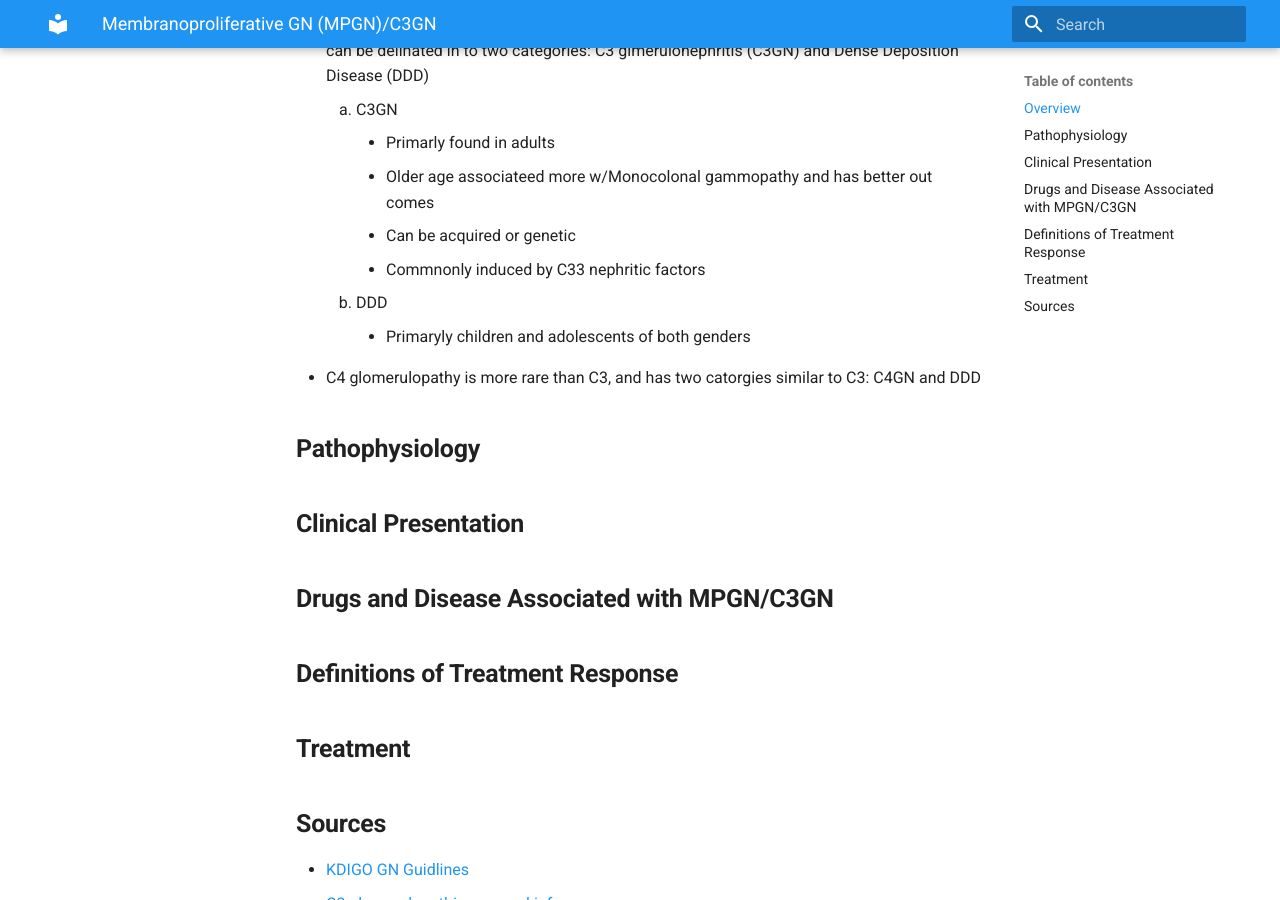
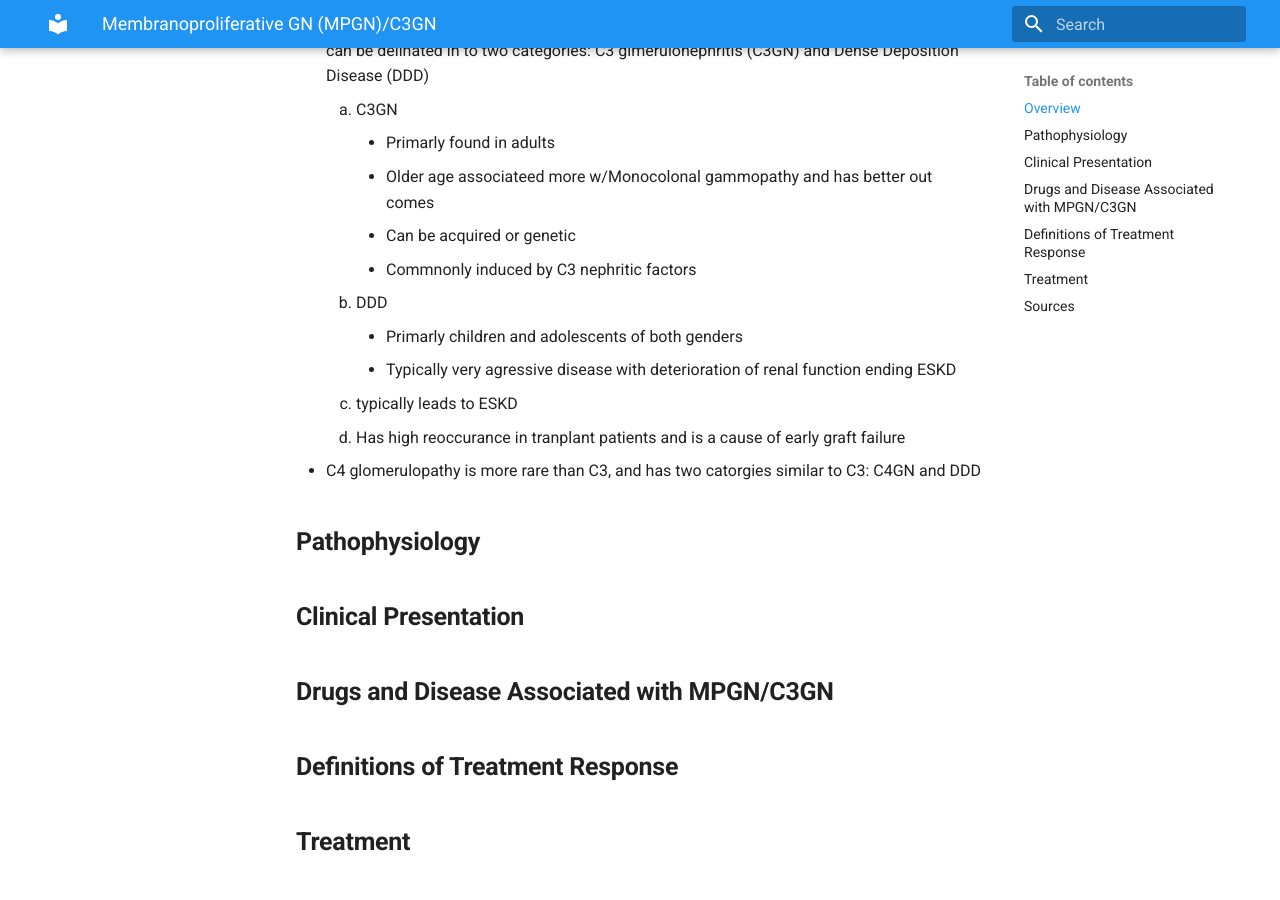
Before and after one commit to TTUNEPH2025/GN, an MkDocs documentation site: the page built from docs/MPGN-C3GN.md, in a window 1280 px wide and 900 px high, scrolled down 537 px. Built offline with MkDocs 1.6.1 and Material for MkDocs 9.7.7, drawn with Linux system fonts in a browser that asks for light colours.

Commit message:
Update MPGN-C3GN.md

```diff
--- a/docs/MPGN-C3GN.md
+++ b/docs/MPGN-C3GN.md
@@ -10,9 +10,12 @@
         - Primarly found in adults
         - Older age associateed more w/Monocolonal gammopathy and has better out comes
         - Can be acquired or genetic
-        - Commnonly induced by C33 nephritic factors
+        - Commnonly induced by C3 nephritic factors
     2. DDD
-        - Primaryly children and adolescents of both genders
+        - Primarly children and adolescents of both genders
+        - Typically very agressive disease with deterioration of renal function ending ESKD
+    3. typically leads to ESKD
+    4. Has high reoccurance in tranplant patients and is a cause of early graft failure
   * C4 glomerulopathy is more rare than C3, and has two catorgies similar to C3: C4GN and DDD
 ## **Pathophysiology**
 ## **Clinical Presentation**
```
